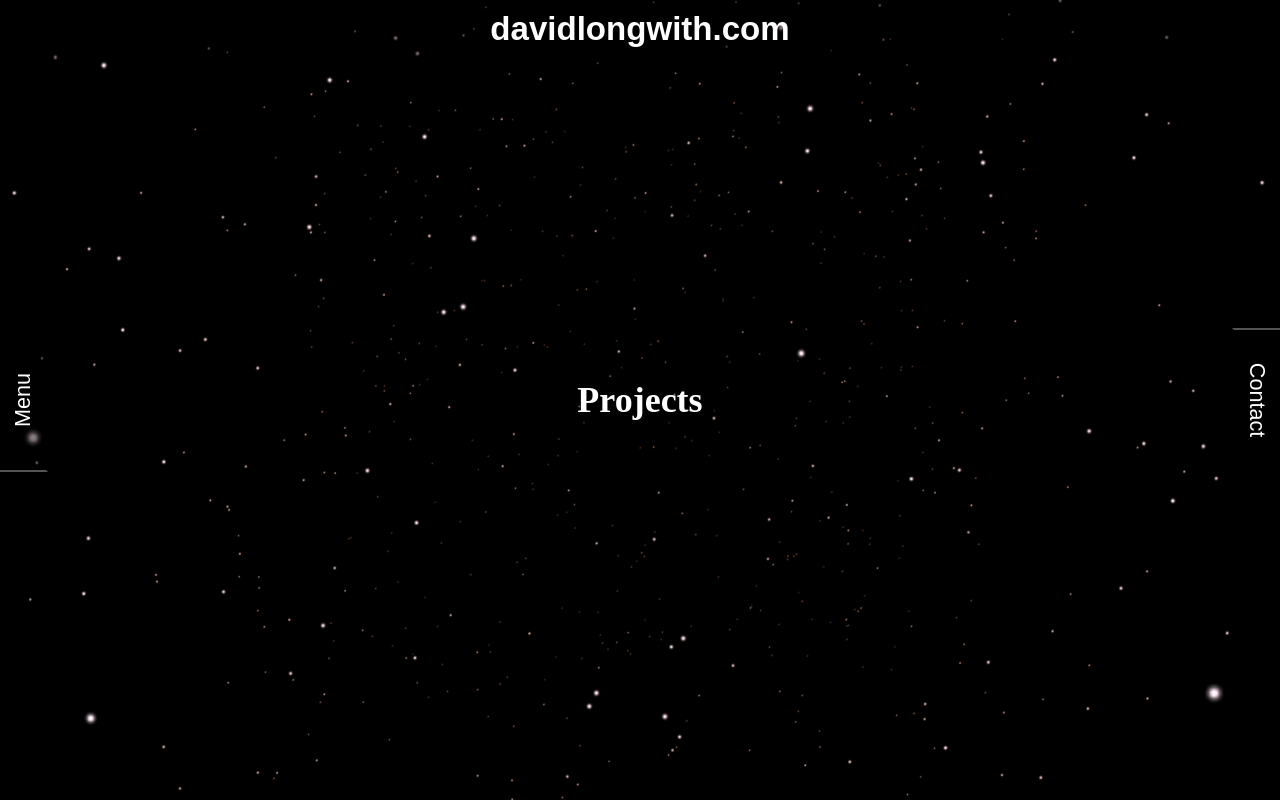
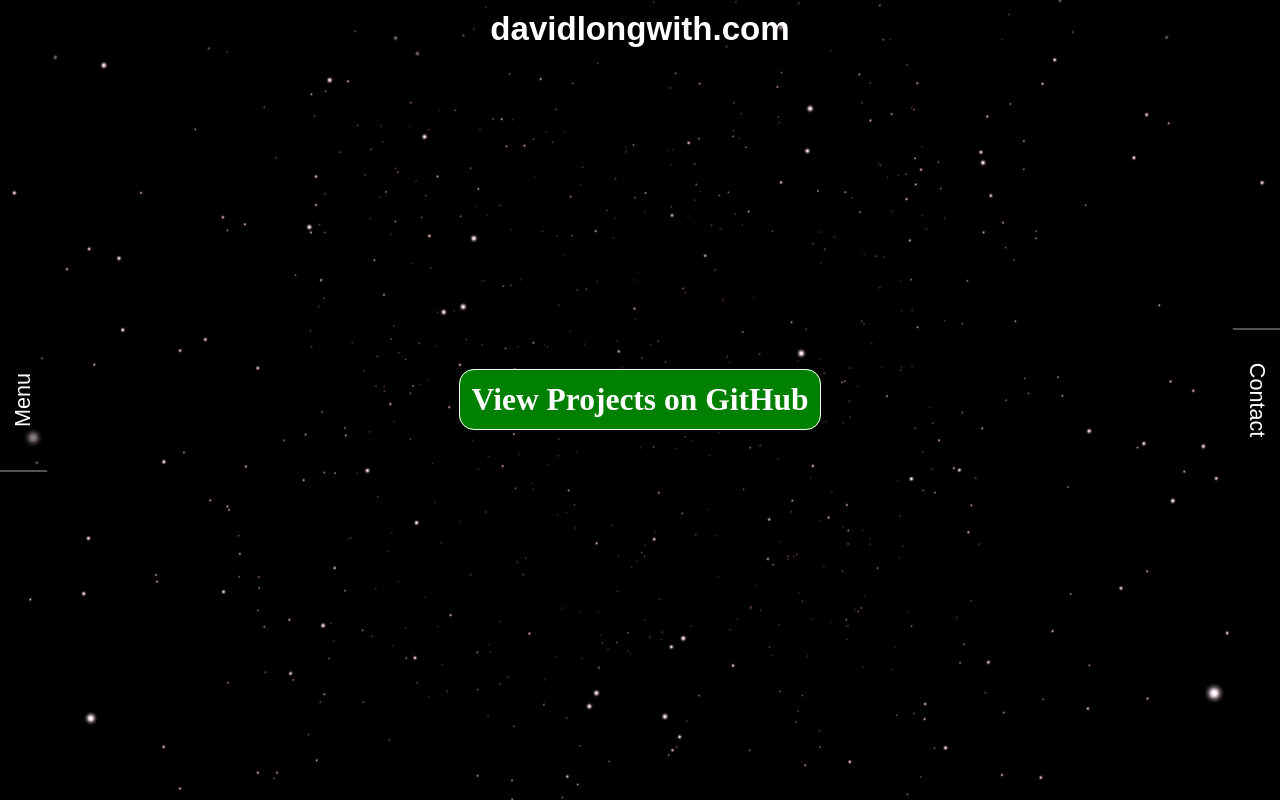
Before and after one commit to davidlongwith/portfolio-mysite-vue, a Vue app: page /projects in a window 1280 px wide. Built offline with nearby package versions, Linux system fonts and the light colour scheme; a web font is replaced by a local one.

Commit message:
projects view - add github link

```diff
--- a/src/views/Projects.vue
+++ b/src/views/Projects.vue
@@ -1,6 +1,8 @@
 <template>
   <div>
-    <h1>Projects</h1>
+    <a href="https://github.com/davidlongwith" target="_blank"
+      >View Projects on GitHub</a
+    >
   </div>
 </template>
 
@@ -8,4 +10,15 @@
 export default {};
 </script>
 
-<style scoped></style>
+<style scoped>
+a {
+  background: green;
+  border: 1px solid #fff;
+  border-radius: 15px;
+  color: #fff;
+  font-size: 1.75em;
+  font-weight: bold;
+  padding: 12px;
+  text-decoration: none;
+}
+</style>
```
